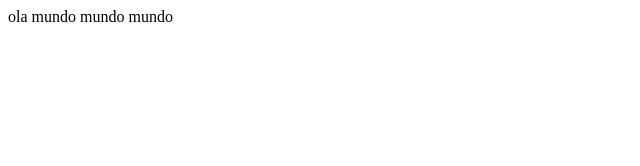
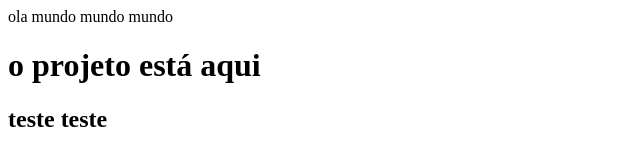
Before and after one commit to cschneiderx/meuprimeirorep, a plain HTML site: page index.html in a window 1280 px wide. Shown: the whole page, without its empty margins (0-640 px from the left). Drawn offline with Linux system fonts and the light colour scheme.

Commit message:
Criei um h1 e um h2

```diff
--- a/index.html
+++ b/index.html
@@ -1 +1,4 @@
 ola mundo mundo mundo
+
+<h1> o projeto está aqui </h>
+<h2> teste teste </h2>
```
